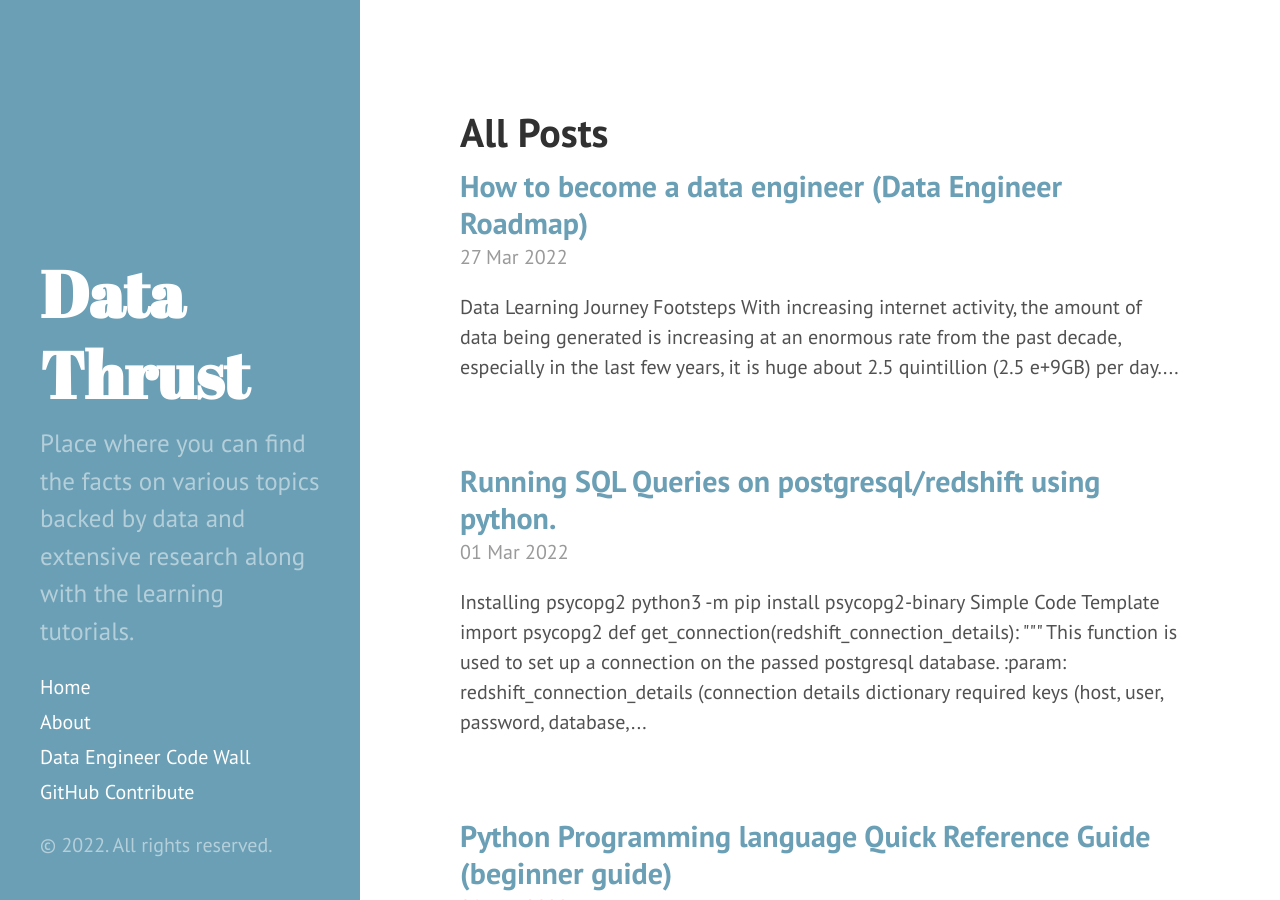
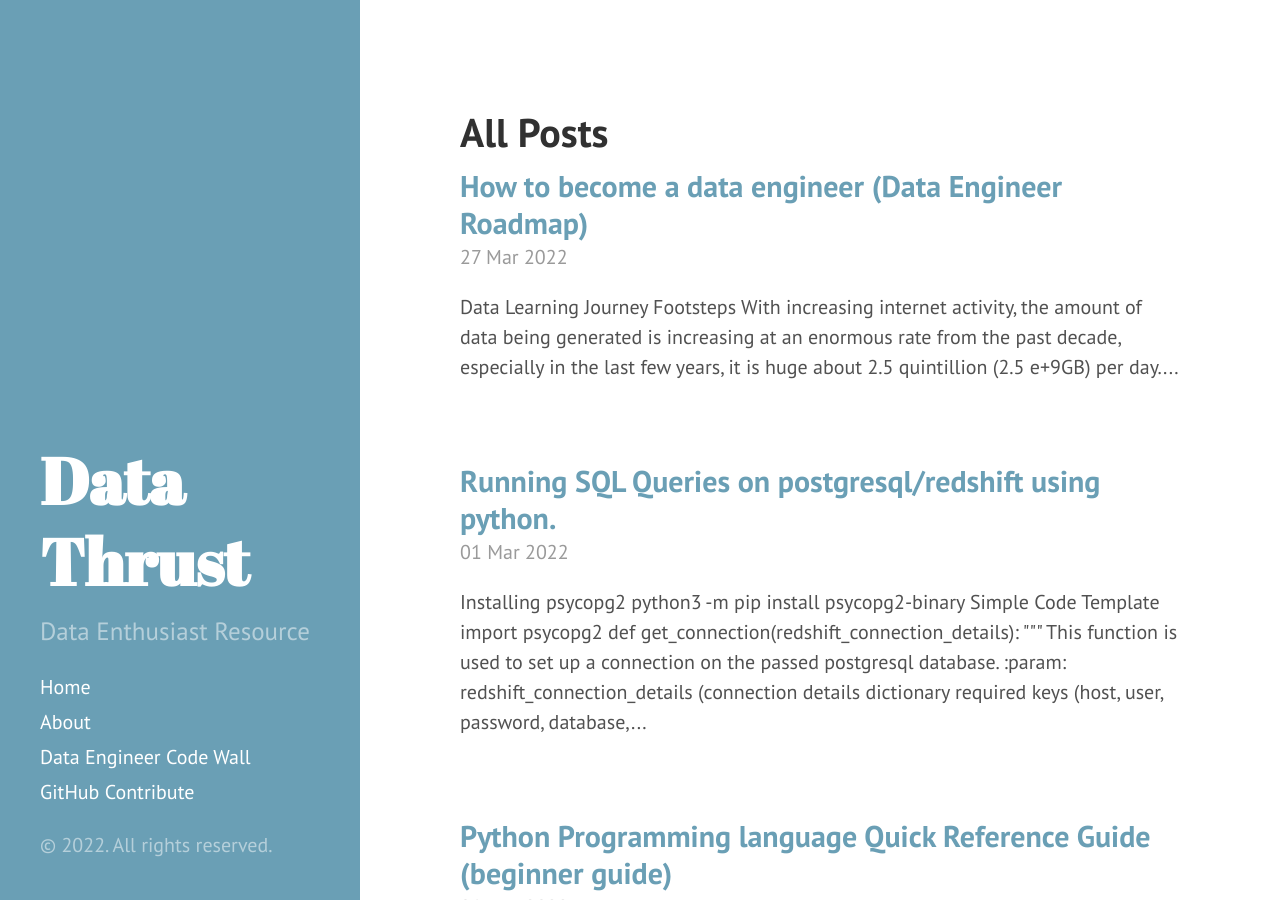
Before and after one commit to himanshu-aggarwal0909/datathrust.github.io, a Jekyll site: the page built from index.html, in a window 1280 px wide and 900 px high. Built offline with Jekyll 4.4.1, drawn with Linux system fonts in a browser that asks for light colours; the list of posts is cut into pages by our own code.

Commit message:
Update Tagline

```diff
--- a/_config.yml
+++ b/_config.yml
@@ -12,8 +12,8 @@ permalink: /:categories/:title:output_ext
 
 # Setup
 title:            'Data&#013Thrust'
-tagline:          'Data Enthusiast Learning Resource'
-description:      'Place where you can find the facts on various topics backed by data and extensive research along with the learning tutorials.'
+tagline:          'Data Enthusiast Resource'
+description:      'Data Enthusiast Resource'
 baseurl:          "/"
 url: "http://datathrust.in" # the base hostname & protocol for your site, e.g. http://example.com
 
```
